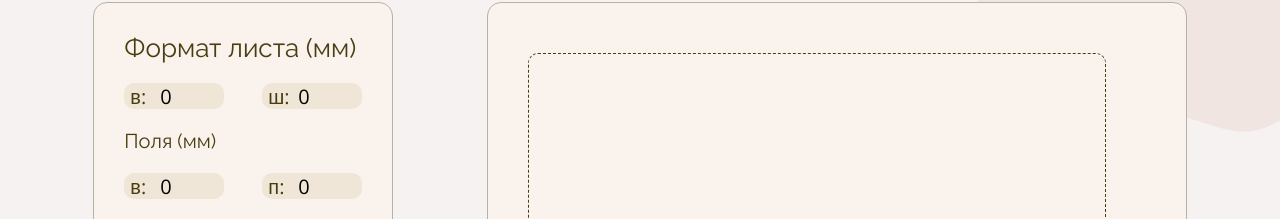
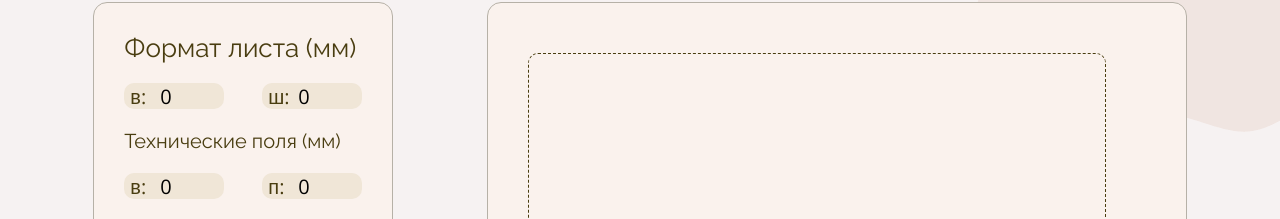
Before and after one commit to Pull-the-lever-Kronk-WRONG-LEVAAAARR/business-card, a plain HTML site: page index.html in a window 1280 px wide. Shown: the part 180-399 px from the top of the page. Drawn offline with nearby package versions, Linux system fonts and the light colour scheme.

```diff
--- a/index.html
+++ b/index.html
@@ -30,7 +30,7 @@
                                 <input type="number" value="0" name="" id="sheet-w">
                             </div>
                         </div>
-                        <p class="small-p">Поля (мм)</p>
+                        <p class="small-p">Технические поля (мм)</p>
                         <div class="param">
                             <div class="cont-inp">
                                 <label for="sheet-u">в:</label>
```
